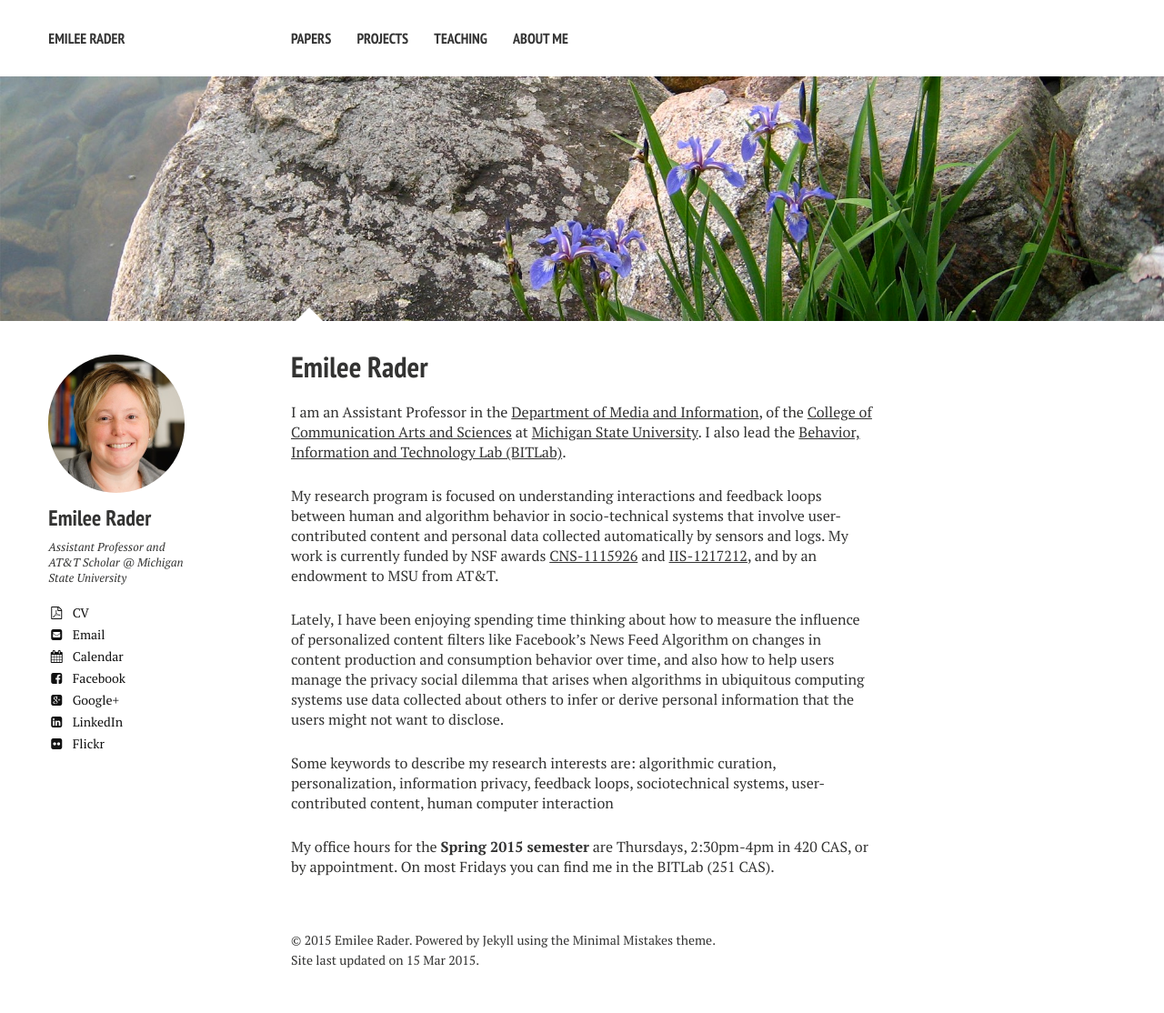
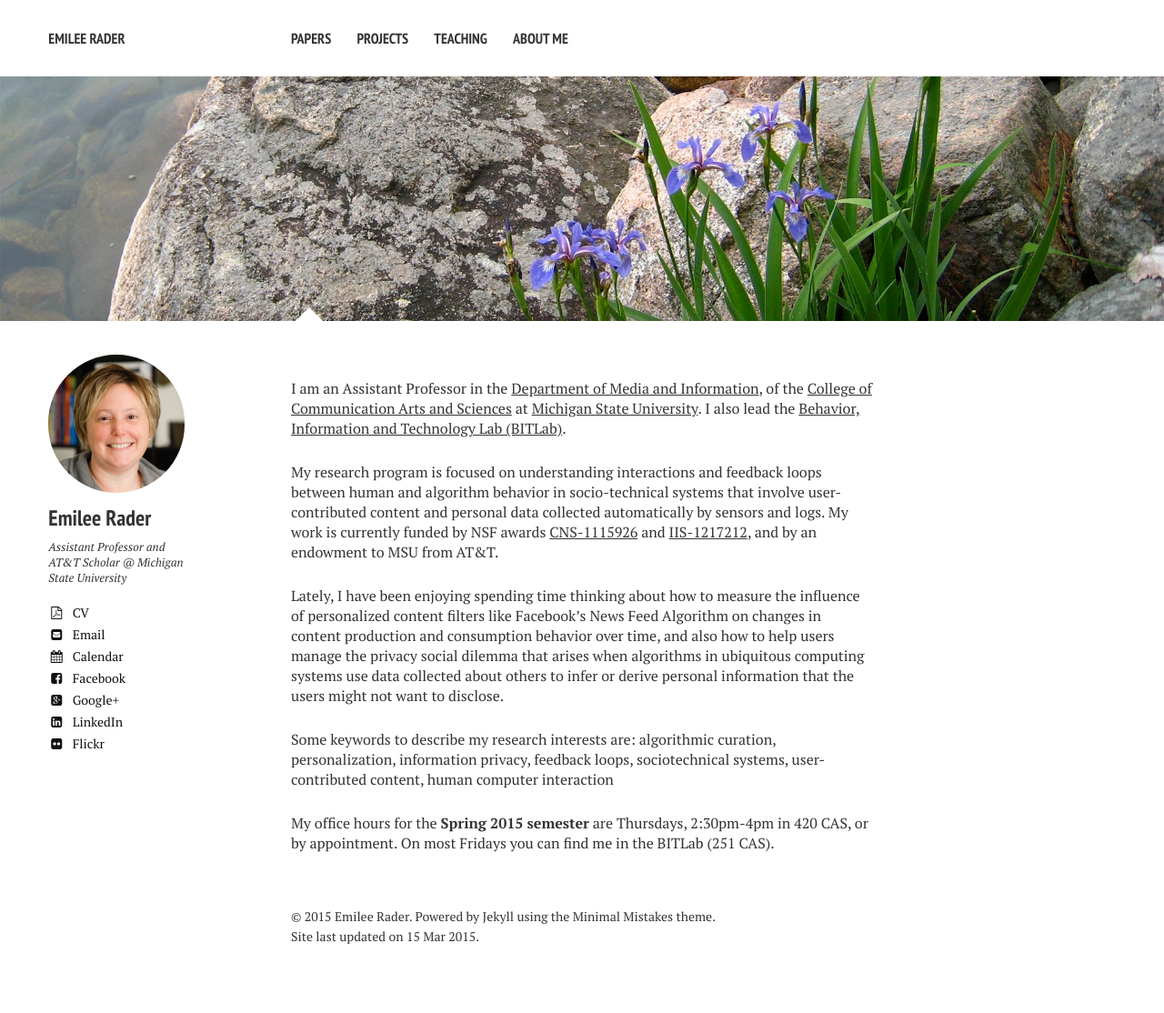
Before and after one commit to bierdoctor/bierdoctor.github.io, a Jekyll site: the page built from index.md, in a window 1280 px wide. Shown: the whole page at 91% size. Built offline with Jekyll 4.4.1, drawn with Linux system fonts in a browser that asks for light colours; nearby versions of some CDN libraries; after the commit the page ends 1088 px from its top, so only the background shows below that.

Commit message:
Trying to remove my name from the title of the main page of my website. It appears 3 times which is excessive.

```diff
--- a/index.md
+++ b/index.md
@@ -1,6 +1,5 @@
 ---
 layout: page
-title: Emilee Rader
 comments: false
 share: false
 ---
```
